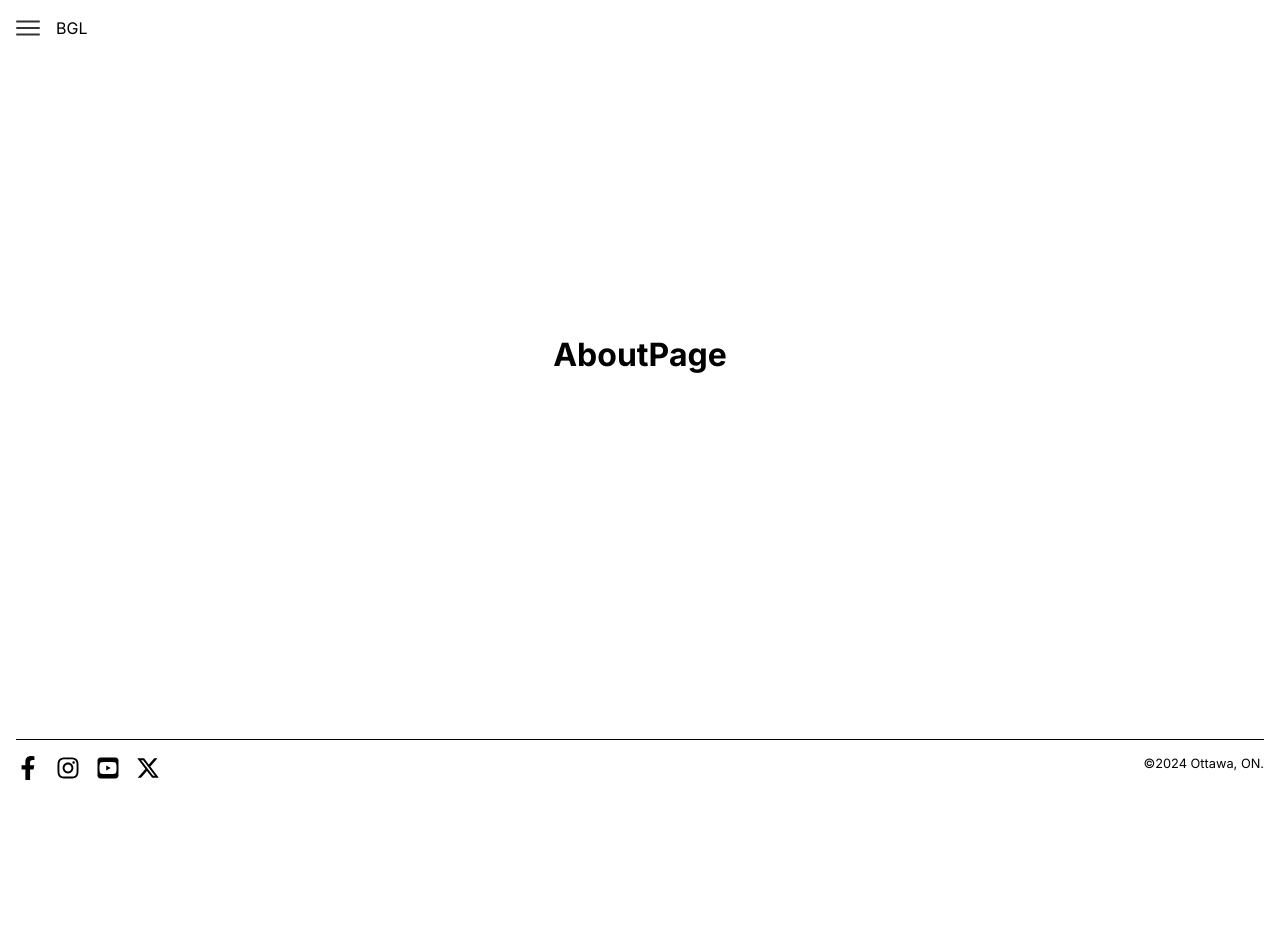
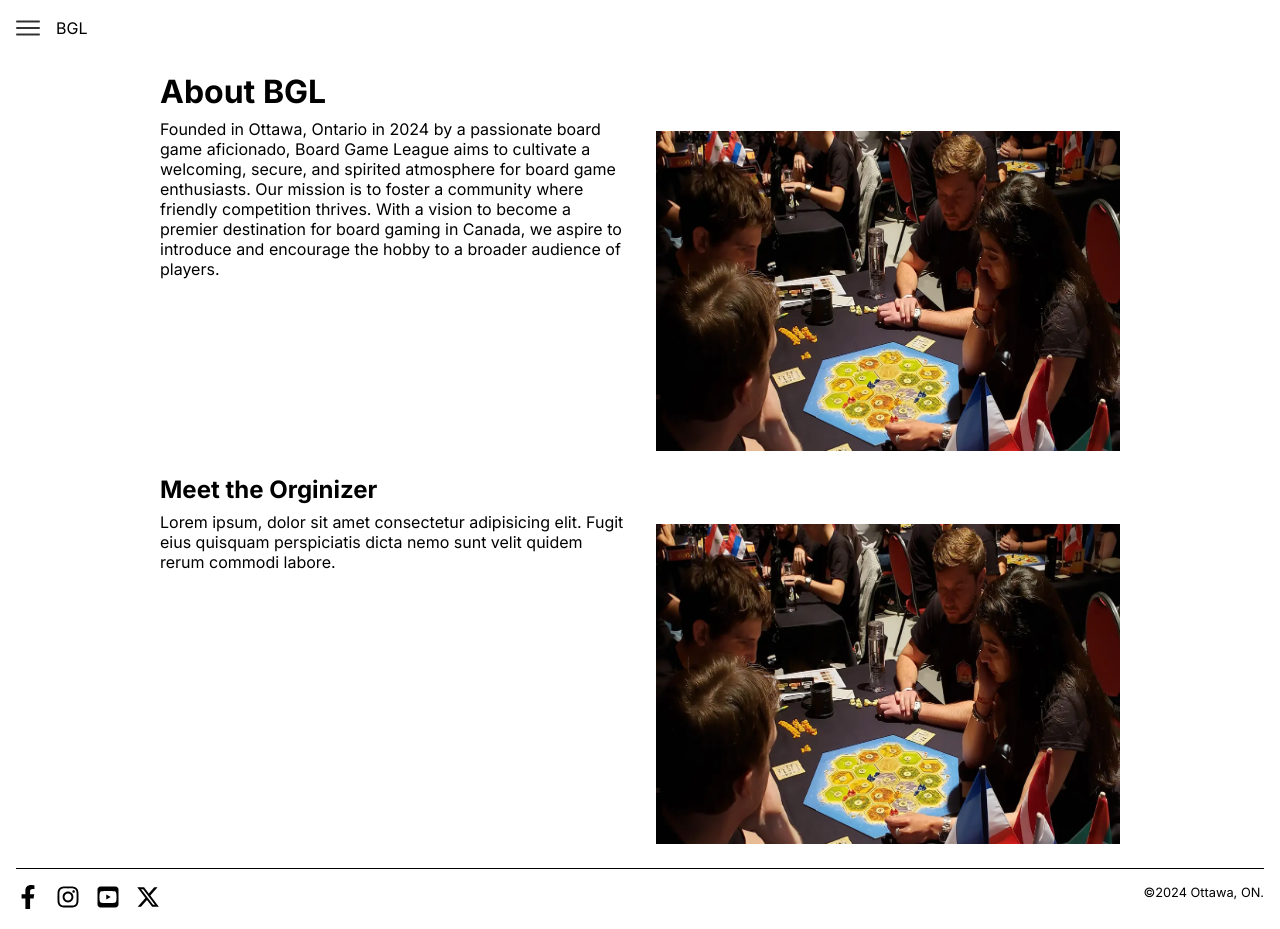
Before and after one commit to LaithAlwani/bgl, a Next.js app: page /about in a window 1280 px wide. Before the commit the page ends 800 px from the top, so only its background shows below. Built offline with nearby package versions, Linux system fonts and the light colour scheme; no server answers.

Commit message:
adds contect to contact, about, FAQ and fixes some UI styles

```diff
--- /dev/null
+++ b/app/about/about.css
@@ -0,0 +1,13 @@
+.about-page > div {
+  display: grid;
+  grid-template-columns: 1fr;
+}
+
+
+
+@media only screen and (min-width:769px) {
+  .about-page > div {
+    gap: 2rem;
+    grid-template-columns: 1fr 1fr;
+  }
+}
--- a/app/about/page.jsx
+++ b/app/about/page.jsx
@@ -1,7 +1,32 @@
-import React from 'react'
-
+import Image from "next/image";
+import "./about.css";
 export default function AboutPage() {
   return (
-    <h1>AboutPage</h1>
-  )
+    <div className="about-page">
+      <h1>About BGL</h1>
+      <div>
+        <p>
+          Founded in Ottawa, Ontario in 2024 by a passionate board game aficionado, Board Game
+          League aims to cultivate a welcoming, secure, and spirited atmosphere for board game
+          enthusiasts. Our mission is to foster a community where friendly competition thrives. With
+          a vision to become a premier destination for board gaming in Canada, we aspire to
+          introduce and encourage the hobby to a broader audience of players.
+        </p>
+        <div className="img-wrapper">
+          <Image src="/images/players.webp" alt="image of players playing" fill />
+        </div>
+      </div>
+      <h2>Meet the Orginizer</h2>
+      <div>
+        <p>
+          Lorem ipsum, dolor sit amet consectetur adipisicing elit. Fugit eius quisquam perspiciatis
+          dicta nemo sunt velit quidem rerum commodi labore.
+        </p>
+        <div className="img-wrapper">
+          <Image src="/images/players.webp" alt="image of orgnizer" fill />
+        </div>
+      </div>
+      <h2></h2>
+    </div>
+  );
 }
--- a/app/globals.css
+++ b/app/globals.css
@@ -148,13 +148,19 @@ nav .active {
 }
 
 main {
-  min-height: 88vh;
-  display: flex;
-  flex-direction: column;
-  justify-content: center;
-  align-items: center;
+  min-height: 92vh;
   width: 100%;
+  max-width: 60rem;
   margin-inline: auto;
+  padding-top: 4rem;
+}
+li{
+  margin-block-start: 0.5rem;
+  margin-block-end: 0.5rem;
+}
+
+li:nth-child(odd){
+  font-weight: bold;
 }
 
 footer {
@@ -163,6 +169,20 @@ footer {
   justify-content: space-between;
   padding-block: 1rem;
   border-top: 1px solid;
+}
+
+.flex-page{
+  display: flex;
+  flex-direction: column;
+  align-items: center;
+  justify-content: center;
+}
+
+.img-wrapper{
+  position: relative;
+  width: 100%;
+  min-height: 20rem;
+  margin-block:1rem;
 }
 
 .social-links {
@@ -187,6 +207,7 @@ footer {
   border-radius: 0.25rem;
   min-width: 8rem;
   text-align: center;
+  background-color: transparent;
 }
 
 .btn-primary {
--- a/components/Navbar.jsx
+++ b/components/Navbar.jsx
@@ -30,6 +30,7 @@ export default function Navbar() {
             </>
           )}
           <ActiveLink name="About" path="/about" setIsMenuOpen={setIsMenuOpen} />
+          <ActiveLink name="F.A.Q." path="/faq" setIsMenuOpen={setIsMenuOpen} />
           <ActiveLink name="Contact" path="/contact" setIsMenuOpen={setIsMenuOpen} />
 
           <UserButton afterSignOutUrl="/" />
--- a/middleware.ts
+++ b/middleware.ts
@@ -2,7 +2,7 @@ import { authMiddleware } from "@clerk/nextjs";
 
 export default authMiddleware({
   // Routes that can be accessed while signed out
-  publicRoutes: ['/', '/leagues','/sign-up', '/sign-in', '/about', '/contact'],
+  publicRoutes: ['/', '/leagues','/sign-up', '/sign-in', '/about', '/contact', '/faq'],
   // Routes that can always be accessed, and have
   // no authentication information
   ignoredRoutes: [''],
```
Also changed, not shown: app/faq/page.jsx (added, +39 -0 lines), app/page.js (deleted, +0 -20 lines), app/page.jsx (added, +27 -0 lines), app/sign-in/[[...sign-in]]/page.jsx (+6 -4 lines), app/sign-up/[[...sign-up]]/page.jsx (+7 -5 lines), app/layout.jsx (renamed from app/layout.js), public/images/bg.jpg (added), public/images/players.webp (added).
